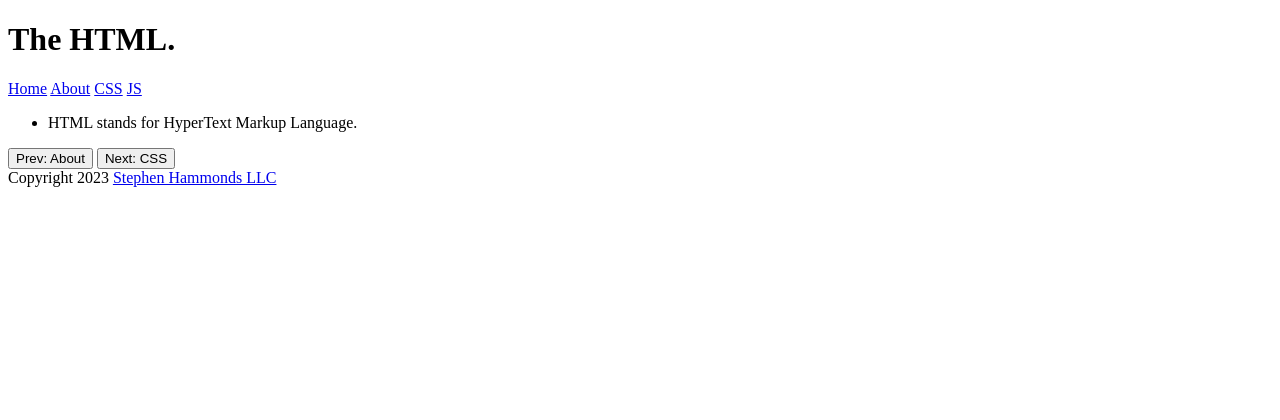
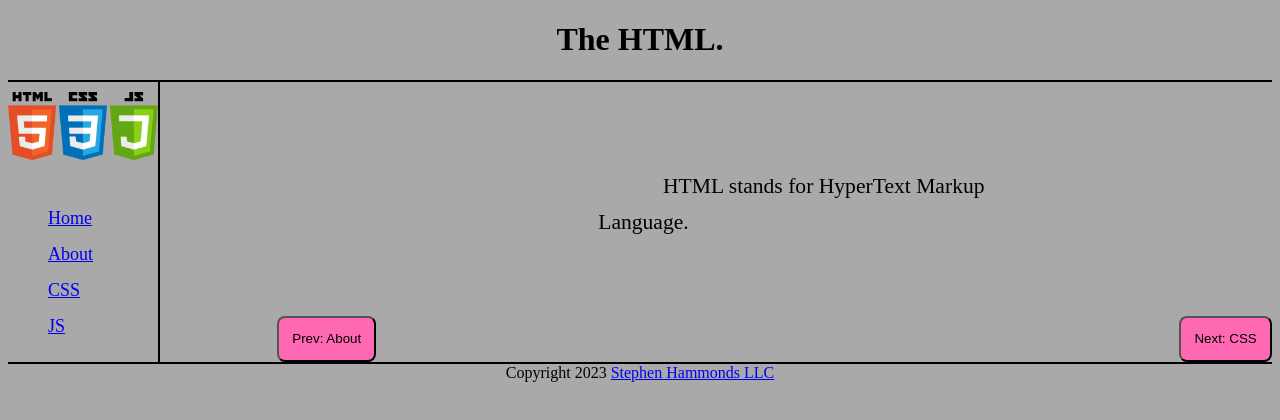
Before and after one commit to CoderStevo/A-Pretty-Awesome-Basic-Site, a plain HTML site: page html.html in a window 1280 px wide. Drawn offline with Linux system fonts and the light colour scheme.

Commit message:
Add Comments

```diff
--- a/html.html
+++ b/html.html
@@ -1,25 +1,44 @@
+<!--Tells the browser that this is an HTML Document-->
 <!DOCTYPE html>
+<!--More metadata: Language, Page Title, Character Encoding Set, Linked CSS Sheet to use-->
 <html lang="en">
 <head>
     <meta charset="UTF-8">
     <meta name="viewport" content="width=device-width, initial-scale=1.0">
+    <link rel="stylesheet" href="style.css">
     <title>A Pretty Awesome Basic Site</title>
 </head>
+<!--This Section is what actually gets displayed in the user's window-->
 <body>
-    <h1>The HTML.</h1>
+    <!--This is where the Header will go that sums up the central idea of the page-->
+	<header>
+        <h1>The HTML.</h1>
+    </header>
+    <!--A destinct section of the page to put some specific content--><!--A destinct section of the page to put some specific content-->
+    <section>
+    <!--The Nav will have links that the user can click to easily navigate to different pages of the site-->
     <nav>
-        <a href="./index.html">Home</a>
-        <a href="./about.html">About</a>
-        <a href="./css.html">CSS</a>
-        <a href="./js.html">JS</a>
+        <img src="html-css-js.png" alt="An image of the three basic web programming languages.">
+        <!--An Unordered List-->
+        <ul>
+            <!--List Items-->
+            <li><a href="./index.html">Home</a></li>
+            <li><a href="./about.html">About</a></li>
+            <li><a href="./css.html">CSS</a></li>
+            <li><a href="./js.html">JS</a></li>
+        </ul>
     </nav>
+    <!--A button to take the user to the previous page-->
+    <button onclick="about.html">Prev: About</button>
+    <!--A detailed write-up about a certain topic-->
     <article>
         <ul>
             <li>HTML stands for HyperText Markup Language.</li>
         </ul>
     </article>
-    <button onclick="about.html">Prev: About</button>
+    <!--A button to take the user to the next page-->
     <button onclick="css.html">Next: CSS</button>
+    </section>
     <footer>Copyright 2023 <a href="https://stephenhammonds.com">Stephen Hammonds LLC</a></footer>
 </body>
 </html>
```
Also changed, not shown: about.html (+25 -6 lines), css.html (+25 -6 lines), index.html (+3 -5 lines), js.html (+25 -6 lines), html-css-js.png (added).
